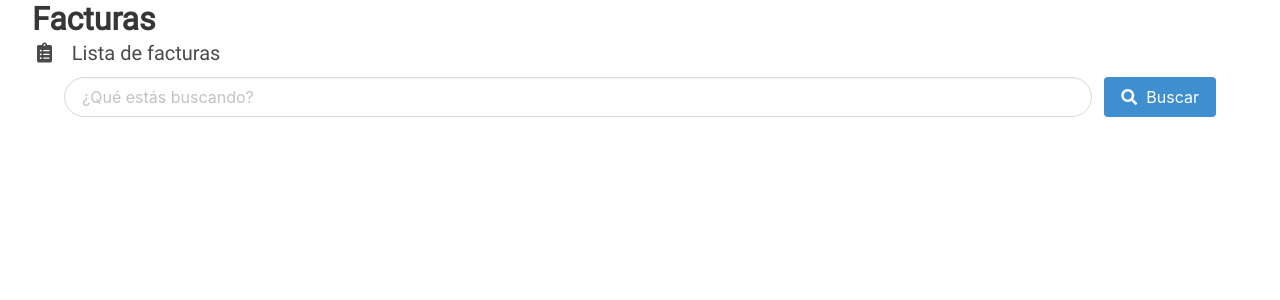
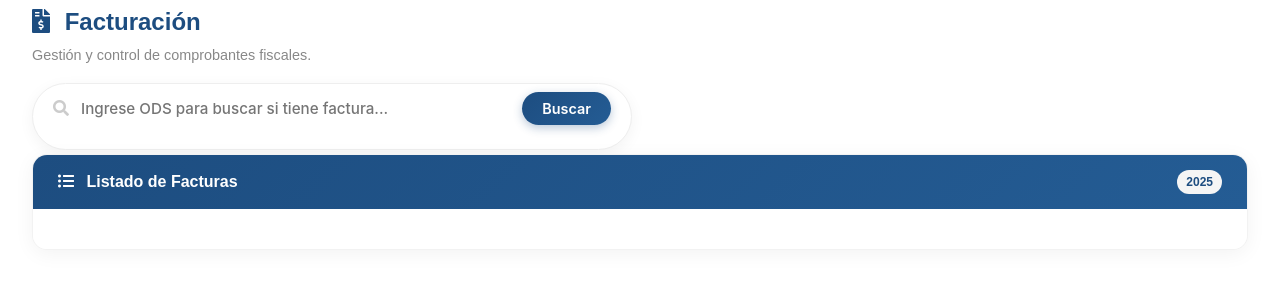
Before and after one commit to ViasRios/VENTAS3, a PHP site: the page made by app/views/content/invoiceList-view.php in a window 1280 px wide. Shown: the top 300 px of the page. Run offline with PHP 8.4, Linux system fonts and the light colour scheme; the template is opened without the code that fills it, so the values that code supplies are empty; some libraries are stand-ins or nearby versions; some web fonts are replaced.

Commit message:
03-12-25

```diff
--- a/app/views/content/invoiceList-view.php
+++ b/app/views/content/invoiceList-view.php
@@ -1,66 +1,184 @@
 <?php
 use app\controllers\invoiceController;
-
 $h = function($s){ return htmlspecialchars((string)$s, ENT_QUOTES, 'UTF-8'); };
-
-// Evitar notices por índices faltantes
+// Evitar notices
 $pagina = (isset($url[1]) && is_numeric($url[1]) && (int)$url[1] > 0) ? (int)$url[1] : 1;
 $slug   = isset($url[0]) && $url[0] !== '' ? $url[0] : 'invoiceList';
-
-// Instancia única del controlador
 $insInvoice = new invoiceController();
-
-// Si hay término guardado en sesión para este slug, úsalo como filtro
 $filtro = isset($_SESSION[$slug]) ? $_SESSION[$slug] : "";
 ?>
-<!-- Encabezado -->
-<div class="container is-fluid mb-1">
-  <div class="level">
-    <div class="level-left">
-      <div>
-        <h1 class="title">Facturas</h1>
-        <h2 class="subtitle"><i class="fas fa-clipboard-list fa-fw"></i> &nbsp; Lista de facturas</h2>
-      </div>
+
+<style>
+    /* ESTILOS AESTHETIC (Unificados) */
+    .invoice-container { font-family: 'Poppins', sans-serif; }
+
+    .dashboard-card {
+        background: white;
+        border-radius: 15px;
+        box-shadow: 0 4px 20px rgba(0,0,0,0.05);
+        overflow: hidden;
+        border: 1px solid rgba(0,0,0,0.05);
+        display: flex; flex-direction: column;
+    }
+
+    .dashboard-card-header {
+        background: linear-gradient(135deg, #1d4d80 0%, #245c94 100%);
+        color: white;
+        padding: 15px 25px;
+        font-weight: 600;
+        font-size: 1rem;
+        display: flex; align-items: center; justify-content: space-between;
+    }
+
+    .dashboard-card-body { padding: 20px; background-color: #fff; flex-grow: 1; }
+
+    /* Estilos del Buscador (Cápsula) */
+    .filter-box {
+        background: #fff;
+        padding: 8px 20px;
+        border-radius: 50px;
+        box-shadow: 0 4px 15px rgba(0,0,0,0.05);
+        border: 1px solid #eee;
+        display: flex;
+        align-items: center;
+        gap: 10px;
+        max-width: 600px;
+    }
+
+    .search-input-aesthetic {
+        border: none;
+        background: transparent;
+        width: 100%;
+        outline: none;
+        color: #555;
+        font-weight: 500;
+        font-size: 0.95rem;
+    }
+
+    .search-btn-aesthetic {
+        background: linear-gradient(135deg, #1d4d80 0%, #245c94 100%);
+        color: white;
+        border: none;
+        border-radius: 50px;
+        padding: 8px 20px;
+        cursor: pointer;
+        transition: transform 0.2s;
+        font-size: 0.9rem;
+        font-weight: 600;
+        box-shadow: 0 3px 10px rgba(29, 77, 128, 0.3);
+    }
+    .search-btn-aesthetic:hover { transform: translateY(-2px); }
+
+    .welcome-title { color: #1d4d80; font-weight: 800; font-size: 1.5rem; margin-bottom: 5px; }
+    .welcome-subtitle { color: #888; font-size: 0.9rem; }
+
+    /* Tabla */
+    .table-container table { width: 100%; border-collapse: separate; border-spacing: 0 8px; }
+    .table-container thead th { border: none !important; background-color: #f8f9fa; color: #1d4d80 !important; text-transform: uppercase; font-size: 0.85rem; padding: 15px; }
+    .table-container tbody tr { background: white; box-shadow: 0 2px 5px rgba(0,0,0,0.02); transition: transform 0.2s; }
+    .table-container tbody tr:hover { box-shadow: 0 5px 15px rgba(0,0,0,0.05); }
+    .table-container td {
+        border: none !important;
+        vertical-align: middle;
+        color: #555;
+        padding: 15px 40px 15px 0px;
+    }
+</style>
+
+<div class="container is-fluid mb-1 mt-1 invoice-container">
+
+    <div class="columns is-vcentered mb-1">
+        <div class="column">
+            <h1 class="welcome-title"><i class="fas fa-file-invoice-dollar mr-2"></i> Facturación</h1>
+            <p class="welcome-subtitle">Gestión y control de comprobantes fiscales.</p>
+        </div>
     </div>
-  </div>
+
+    <div class="mb-1">
+        <?php if (!isset($_SESSION[$slug]) || empty($_SESSION[$slug])): ?>
+            <div class="filter-box">
+                <form class="FormularioBuscador" action="<?php echo APP_URL; ?>app/ajax/buscadorAjax.php" method="POST" autocomplete="off" style="width: 100%; display: flex; align-items: center; justify-content: space-between;">
+                    <input type="hidden" name="modulo_buscador" value="buscar">
+                    <input type="hidden" name="modulo_url" value="<?php echo $slug; ?>">
+
+                    <div style="flex-grow: 1; display: flex; align-items: center;">
+                        <i class="fas fa-search" style="color: #ccc; margin-right: 10px;"></i>
+                        <input class="search-input-aesthetic" type="text" name="txt_buscador" placeholder="Ingrese ODS para buscar si tiene factura..." required>
+                    </div>
+
+                    <button type="submit" class="search-btn-aesthetic">
+                        Buscar
+                    </button>
+                </form>
+            </div>
+
+        <?php else: ?>
+            <div class="filter-box" style="background-color: #fff8f8; border-color: #ffecec;">
+                <form class="FormularioBuscador" action="<?php echo APP_URL; ?>app/ajax/buscadorAjax.php" method="POST" autocomplete="off" style="width: 100%; display: flex; align-items: center; justify-content: space-between;">
+                    <input type="hidden" name="modulo_buscador" value="eliminar">
+                    <input type="hidden" name="modulo_url" value="<?php echo $slug; ?>">
+
+                    <div style="display: flex; align-items: center; gap: 10px;">
+                        <i class="fas fa-filter" style="color: #ef4444;"></i>
+                        <span style="color: #555;">Resultados para: <strong>“<?php echo $h($_SESSION[$slug] ?? ''); ?>”</strong></span>
+                    </div>
+
+                    <button type="submit" class="button is-danger is-small is-rounded" style="box-shadow: 0 2px 5px rgba(239, 68, 68, 0.3);">
+                        <i class="fas fa-times mr-1"></i> Limpiar
+                    </button>
+                </form>
+            </div>
+        <?php endif; ?>
+    </div>
+
+    <div class="dashboard-card">
+        <div class="dashboard-card-header">
+            <span><i class="fas fa-list-ul mr-2"></i> Listado de Facturas</span>
+            <span class="tag is-light is-rounded" style="color: #1d4d80; font-weight: bold;">
+                <?php echo date('Y'); ?>
+            </span>
+        </div>
+
+        <div class="dashboard-card-body">
+            <div class="table-container">
+                <?php
+                    echo $insInvoice->listarFacturaControlador($pagina, 15, $slug, $filtro);
+                ?>
+            </div>
+        </div>
+    </div>
+
 </div>
 
-<!-- Buscador -->
-<div class="container pb-2 pt-2">
-  <?php if (!isset($_SESSION[$slug]) || empty($_SESSION[$slug])): ?>
-    <form class="FormularioAjax" action="<?php echo APP_URL; ?>app/ajax/buscadorAjax.php" method="POST" autocomplete="off">
-      <input type="hidden" name="modulo_buscador" value="buscar">
-      <input type="hidden" name="modulo_url" value="<?php echo $slug; ?>">
-      <div class="field is-grouped">
-        <p class="control is-expanded">
-          <input class="input is-rounded" type="text" name="txt_buscador"
-                 placeholder="¿Qué estás buscando?"
-                 pattern="[a-zA-Z0-9áéíóúÁÉÍÓÚñÑ ]{1,30}" maxlength="30" required>
-        </p>
-        <p class="control">
-          <button class="button is-info" type="submit">
-            <i class="fas fa-search"></i>&nbsp; Buscar
-          </button>
-        </p>
-      </div>
-    </form>
-  <?php else: ?>
+<script>
+    document.querySelectorAll(".FormularioBuscador").forEach(form => {
+        form.addEventListener("submit", function(e){
+            e.preventDefault(); // 1. Detiene el envío normal (evita nueva pestaña y error de historial)
 
-    <form class="has-text-centered mt-1 mb-1 FormularioAjax" action="<?php echo APP_URL; ?>app/ajax/buscadorAjax.php" method="POST" autocomplete="off">
-      <input type="hidden" name="modulo_buscador" value="eliminar">
-      <input type="hidden" name="modulo_url" value="<?php echo $slug; ?>">
-      <!--<p><i class="fas fa-search fa-fw"></i> &nbsp; Estás buscando <strong>“<?php echo $h($_SESSION[$slug] ?? ''); ?>”</strong></p>-->
-      <br>
-      <button type="submit" class="button is-danger is-rounded">
-        <i class="fas fa-trash-restore"></i>&nbsp; Eliminar búsqueda
-      </button>
-    </form>
-  <?php endif; ?>
-</div>
+            let data = new FormData(this);
+            let method = this.getAttribute("method");
+            let action = this.getAttribute("action");
 
-<!-- Listado (usa el filtro si existe) -->
-<div class="container pb-1 pt-1">
-  <?php
-    echo $insInvoice->listarFacturaControlador($pagina, 15, $slug, $filtro);
-  ?>
-</div>
+            fetch(action, {
+                method: method,
+                body: data
+            })
+            .then(response => response.json())
+            .then(respuesta => {
+                // 2. Si el backend responde una URL, vamos ahí.
+                // Usar location.href es lo que permite que el botón "Atrás" funcione bien.
+                if(respuesta.url){
+                    window.location.href = respuesta.url;
+                } else {
+                    // Si no trae URL, recargamos la actual para ver cambios
+                    window.location.reload();
+                }
+            })
+            .catch(error => {
+                console.error("Error en búsqueda:", error);
+                // Fallback por si falla el JSON
+                window.location.reload();
+            });
+        });
+    });
+</script>
```
